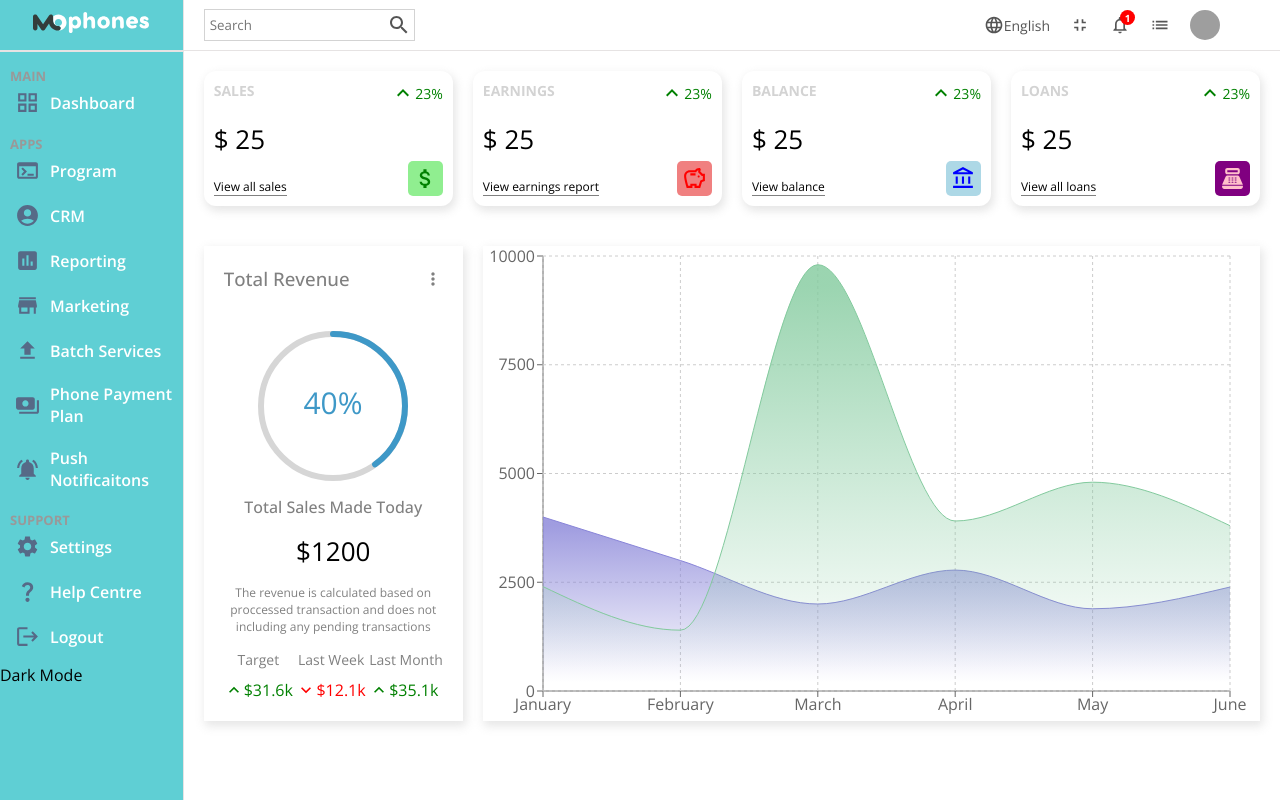
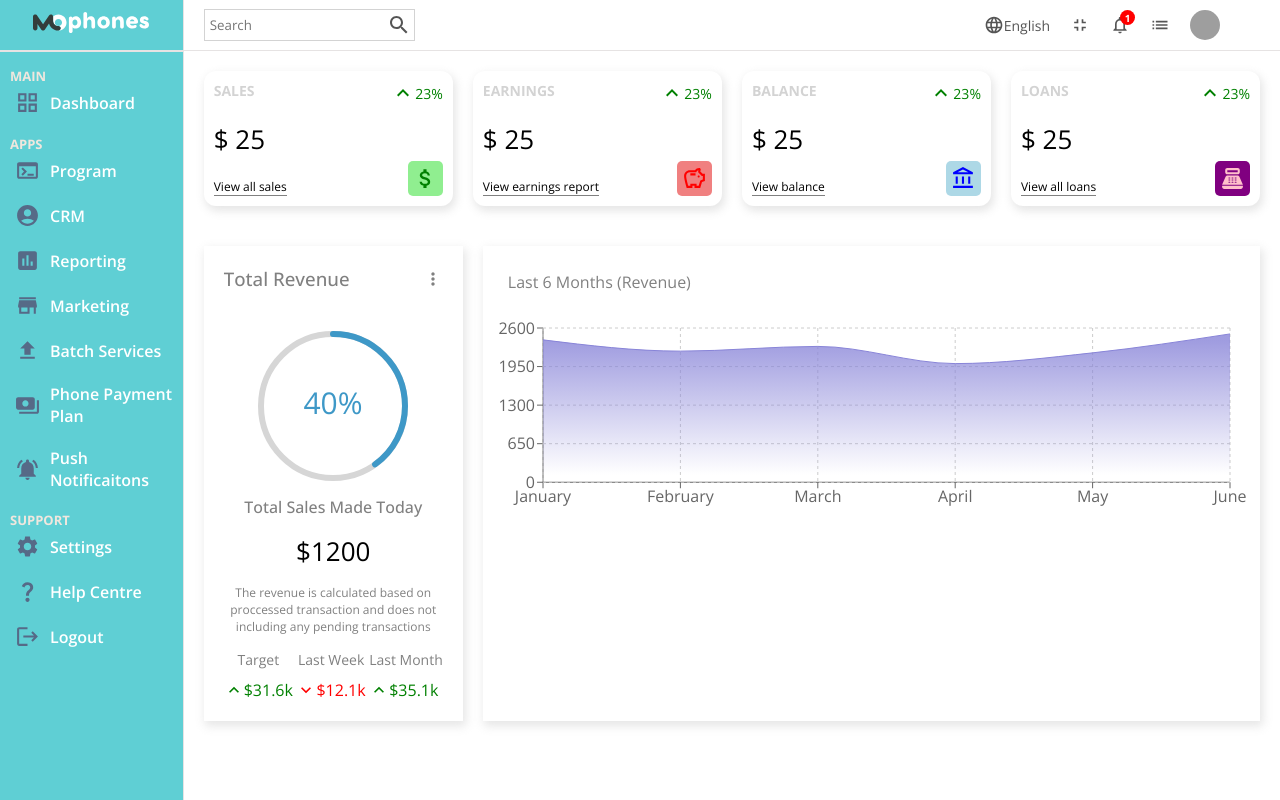
Before and after one commit to 4PAYINC/ReactAdminPanel, a React (Create React App) app: page / in a window 1280 px wide. Built offline with nearby package versions, Linux system fonts and the light colour scheme; grey boxes are pictures that could not be loaded.

Commit message:
added charts to dashboard

```diff
--- a/src/components/Chart/Chart.jsx
+++ b/src/components/Chart/Chart.jsx
@@ -13,44 +13,33 @@ const Chart = () => {
   const data = [
     {
       name: "January",
-      uv: 4000,
-      pv: 2400,
       amt: 2400,
     },
     {
       name: "February",
-      uv: 3000,
-      pv: 1398,
       amt: 2210,
     },
     {
       name: "March",
-      uv: 2000,
-      pv: 9800,
       amt: 2290,
     },
     {
       name: "April",
-      uv: 2780,
-      pv: 3908,
       amt: 2000,
     },
     {
       name: "May",
-      uv: 1890,
-      pv: 4800,
       amt: 2181,
     },
     {
       name: "June",
-      uv: 2390,
-      pv: 3800,
       amt: 2500,
     },
   ];
   return (
     <div className="chart">
-      <ResponsiveContainer width="100%" height="100%">
+      <div className="title">Last 6 Months (Revenue)</div>
+      <ResponsiveContainer width="100%" aspect={4 / 1}>
         <AreaChart
           width={730}
           height={250}
@@ -58,13 +47,9 @@ const Chart = () => {
           margin={{ top: 10, right: 30, left: 0, bottom: 0 }}
         >
           <defs>
-            <linearGradient id="colorUv" x1="0" y1="0" x2="0" y2="1">
+            <linearGradient id="totalChart" x1="0" y1="0" x2="0" y2="1">
               <stop offset="5%" stopColor="#8884d8" stopOpacity={0.8} />
               <stop offset="95%" stopColor="#8884d8" stopOpacity={0} />
-            </linearGradient>
-            <linearGradient id="colorPv" x1="0" y1="0" x2="0" y2="1">
-              <stop offset="5%" stopColor="#82ca9d" stopOpacity={0.8} />
-              <stop offset="95%" stopColor="#82ca9d" stopOpacity={0} />
             </linearGradient>
           </defs>
           <XAxis dataKey="name" />
@@ -73,17 +58,10 @@ const Chart = () => {
           <Tooltip />
           <Area
             type="monotone"
-            dataKey="uv"
+            dataKey="amt"
             stroke="#8884d8"
             fillOpacity={1}
-            fill="url(#colorUv)"
-          />
-          <Area
-            type="monotone"
-            dataKey="pv"
-            stroke="#82ca9d"
-            fillOpacity={1}
-            fill="url(#colorPv)"
+            fill="url(#totalChart)"
           />
         </AreaChart>
       </ResponsiveContainer>
--- a/src/components/Chart/Chart.scss
+++ b/src/components/Chart/Chart.scss
@@ -2,5 +2,9 @@
     flex:3;
     -webkit-box-shadow: 2px 4px 10px 1px rgba(0,0,0,0.47);
     box-shadow: 2px 4px 9px 1px rgba(201, 201, 201, 0.47);
+    .title{
+        color: gray;
+        margin: 25px;
 
+    }
 }
--- a/src/components/Sidebar/Sidebar.jsx
+++ b/src/components/Sidebar/Sidebar.jsx
@@ -99,7 +99,7 @@ const Sidebar = () => {
           </li>
         </ul>
       </div>
-      <div className="bottomsidebar">Dark Mode</div>
+      {/* <div className="bottomsidebar">Dark Mode</div> */}
     </div>
   );
 };
--- a/src/components/Sidebar/Sidebar.scss
+++ b/src/components/Sidebar/Sidebar.scss
@@ -39,7 +39,8 @@
         .title{
             font-size: 13px;
             font-weight:bold;
-            color: #999;
+            color: #F0E7DE;
+
             margin-top:15px;
 
         }
```
